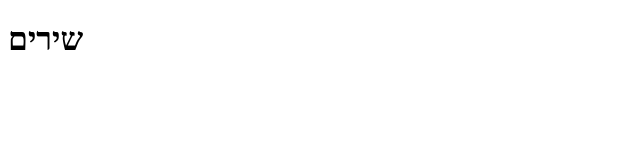
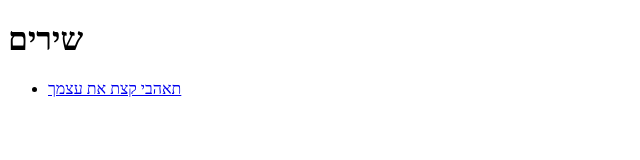
Before and after one commit to SiriMajmon/SiriMajmon.github.io, a plain HTML site: page שירים/index.html in a window 1280 px wide. Shown: the whole page, without its empty margins (0-640 px from the left). Drawn offline with Linux system fonts and the light colour scheme.

Commit message:
I've added a hyperlink to תאהבי קצת את עצמך.

```diff
--- a/שירים/index.html
+++ b/שירים/index.html
@@ -10,5 +10,12 @@
 		<h1>
 			שירים
 		</h1>
+		<ul>
+			<li>
+				<a href="תאהבי_קצת_את_עצמך/">
+					תאהבי קצת את עצמך
+				</a>
+			</li>
+		</ul>
 	</body>
 </html>
```
